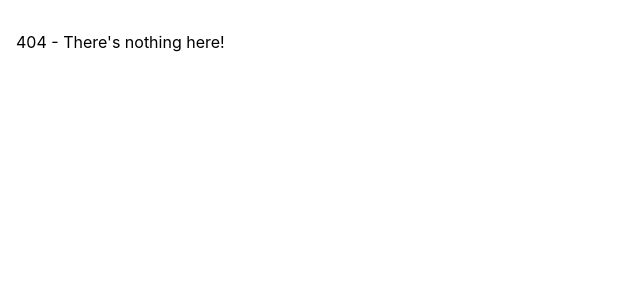
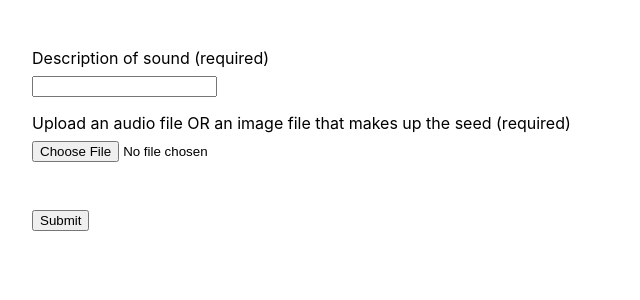
Before and after one commit to tanvibhakta/sultana-fieldness, a React (Create React App) app: page /upload in a window 1280 px wide. Before the commit this address had no page. Shown: the top 300 px of the page, without its empty margins (0-640 px from the left). Built offline with nearby package versions, Linux system fonts and the light colour scheme.

Commit message:
Very basic form

```diff
--- /dev/null
+++ b/src/css/form.css
@@ -0,0 +1,17 @@
+.form {
+  display: flex;
+  flex-direction: column;
+  align-items: start;
+  justify-content: center;
+
+  margin: 2rem;
+}
+
+.form > label {
+  margin-top: 1rem;
+  margin-bottom: 0.5rem;
+}
+
+.submit {
+  margin-top: 3rem;
+}
--- a/src/index.js
+++ b/src/index.js
@@ -7,6 +7,7 @@ import reportWebVitals from "./reportWebVitals";
 import { Page1 } from "./pages/Page1";
 import { Questions } from "./components/Questions";
 import { BubbleInput } from "./pages/BubbleInput";
+import { Form } from "./pages/Form";
 
 ReactDOM.render(
   <React.StrictMode>
@@ -16,6 +17,7 @@ ReactDOM.render(
         <Route path="page1" element={<Page1 />} />
         <Route path="question" element={<Questions />} />
         <Route path="bubble-input" element={<BubbleInput />} />
+        <Route path="upload" element={<Form />} />
         <Route
           path="*"
           element={
--- /dev/null
+++ b/src/pages/Form.jsx
@@ -0,0 +1,18 @@
+import "../css/form.css";
+
+export const Form = () => {
+  return (
+    <form className="form">
+      {/* TODO: user identification string */}
+      <label for="description">Description of sound (required)</label>
+      <input type="textarea" name="description" required />
+      {/*TODO: map location picker*/}
+      <label for="audio-file">
+        Upload an audio file OR an image file that makes up the seed (required)
+      </label>
+      <input type="file" name="audio-file" accept="audio/*,image/*" required />
+      <input className="submit" type="submit" value="Submit" />
+      {/* TODO: Capture timestamp the submit button was clicked*/}
+    </form>
+  );
+};
```
